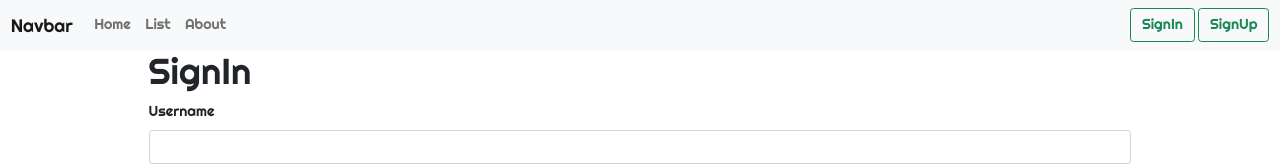
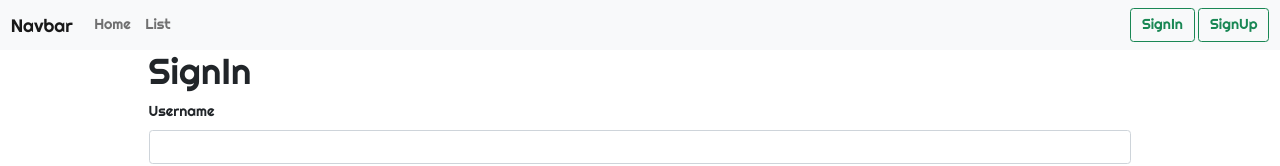
Before and after one commit to weaponlions/React-Todo-App, a React (Create React App) app: page /signin in a window 1280 px wide. Shown: the top 166 px of the page. Built offline with nearby package versions, Linux system fonts and the light colour scheme.

Commit message:
Update Navbar.js

```diff
--- a/src/components/Navbar.js
+++ b/src/components/Navbar.js
@@ -29,7 +29,7 @@ const Navbar = () => {
                                 <Link className={`nav-link ${location.pathname === '/list' ? 'active' : ''} `} onClick={click} to="/list">List</Link>
                             </li>
                             <li className="nav-item">
-                                <Link className={`nav-link ${location.pathname === '/about' ? 'active' : ''} `} onClick={click} to="/about">About</Link>
+                                <Link className={`nav-link ${location.pathname === '/about' ? 'active' : ''} `} onClick={click} to="/about"></Link>
                             </li>
                         </ul>
 
```
